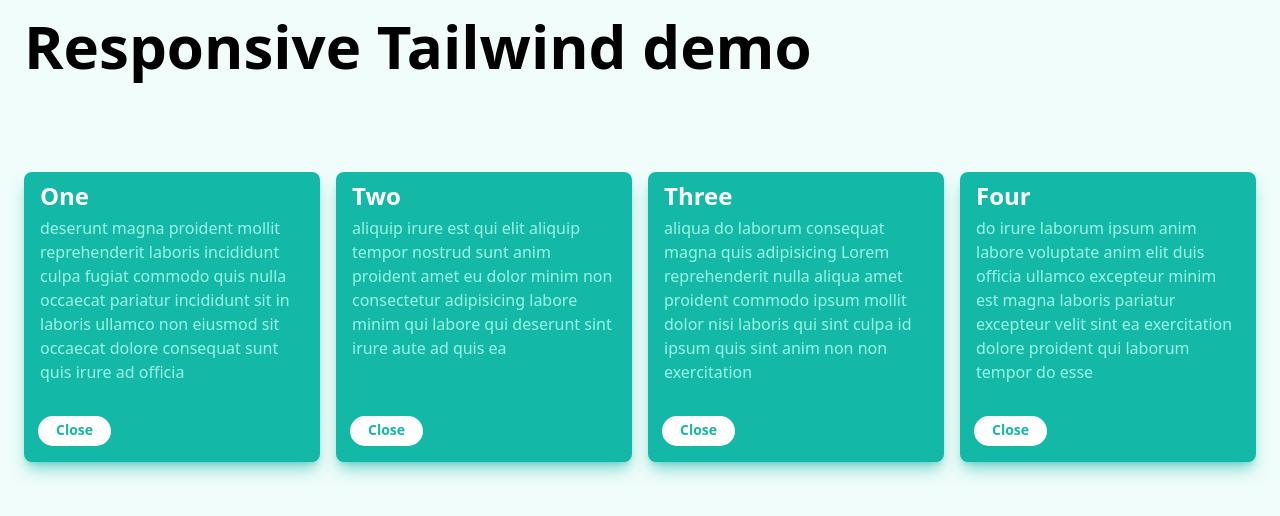
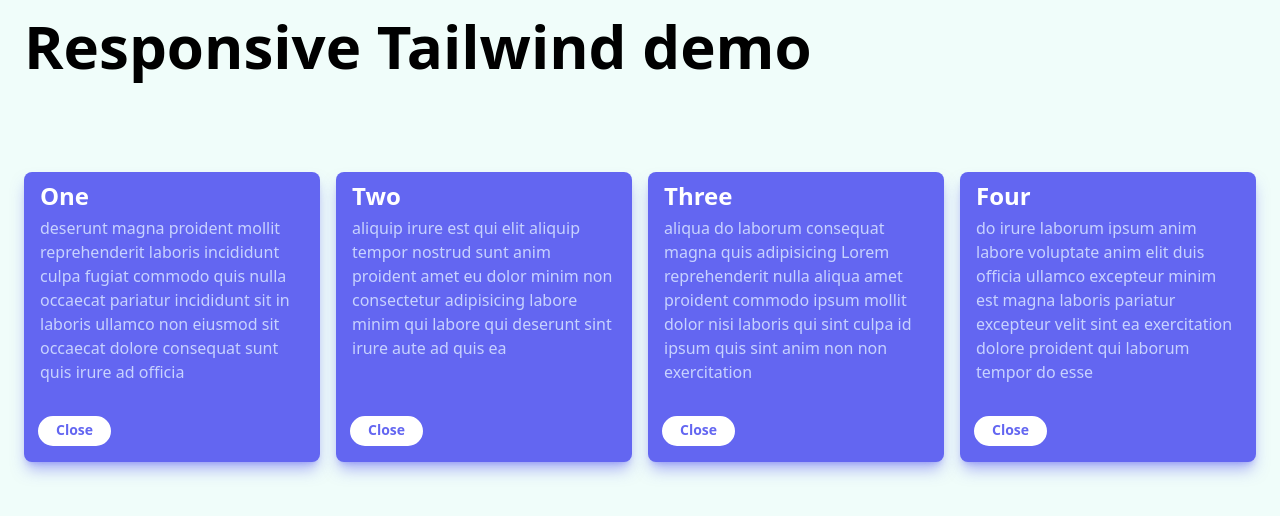
Before and after one commit to sambecker/tailwind, a Next.js app: page / in a window 1280 px wide. Shown: the top 516 px of the page. Built offline with nearby package versions, Linux system fonts and the light colour scheme.

Commit message:
Make component colors dynamic

```diff
--- a/components/Box.tsx
+++ b/components/Box.tsx
@@ -1,34 +1,66 @@
 import { FC } from 'react';
 import { joinClasses } from '../utility/css';
 import Button from '../components/Button';
+import { TailwindColor } from '../pages';
 
 interface Props {
   title: string
   cta: string
   onCtaClick: () => void
+  color?: TailwindColor
 }
 
-const Box: FC<Props> = ({ title, cta, onCtaClick, children }) => {
+const Box: FC<Props> = ({
+  title,
+  cta,
+  onCtaClick,
+  color = 'teal',
+  children,
+}) => {
+  const classesForBox = () => {
+    switch (color) {
+    case 'teal':
+      return 'bg-teal-500 shadow-teal-500/50';
+    case 'indigo':
+      return 'bg-indigo-500 shadow-indigo-500/50';
+    }
+  };
+
+  const classesForText = () => {
+    switch (color) {
+    case 'teal':
+      return 'text-teal-200';
+    case 'indigo':
+      return 'text-indigo-200';
+    }
+  };
+
   return(
     <div
       className={joinClasses([
         'flex flex-col items-start',
         'px-4 pt-2 pb-4',
-        'text-white bg-teal-500  rounded-lg',
-        'shadow-lg shadow-teal-500/50',
+        'text-white rounded-lg shadow-lg',
+        classesForBox(),
       ])}
     >
       <div className="mb-8 grow">
         <h3 className="text-2xl font-bold mb-1">
           {title}
         </h3>
-        <p className="text-teal-200 leading-6">
+        <p
+          className={joinClasses([
+            'leading-6',
+            classesForText(),
+          ])}
+        >
           {children}
         </p>
       </div>
       <Button
         className="-ml-0.5"
         onClick={onCtaClick}
+        color={color}
       >
         {cta}
       </Button>
--- a/components/Button.tsx
+++ b/components/Button.tsx
@@ -1,9 +1,11 @@
 import { FC } from 'react';
+import { TailwindColor } from '../pages';
 import { joinClasses } from '../utility/css';
 
 interface Props {
   className?: string
   onClick: () => void
+  color?: TailwindColor
   dark?: boolean
   large?: boolean
 }
@@ -11,10 +13,30 @@
 const ComponentName: FC<Props>= ({
   className,
   onClick,
+  color = 'teal',
   dark,
   large,
   children,
 }) => {
+  const classesForColor = () => {
+    switch (color) {
+    case 'teal':
+      return joinClasses([
+        'text-teal-500 active:bg-teal-100 active:text-teal-600',
+        dark
+          ? 'border-teal-500 active:shadow-teal-500/25'
+          : 'border-white active:border-teal-100 active:shadow-teal-800/25',
+      ]);
+    case 'indigo':
+      return joinClasses([
+        'text-indigo-500 active:bg-indigo-100 active:text-indigo-600',
+        dark
+          ? 'border-indigo-500 active:shadow-indigo-500/25'
+          : 'border-white active:border-indigo-100 active:shadow-indigo-800/25',
+      ]);
+    }
+  };
+
   return(
     <button
       className={joinClasses([
@@ -24,10 +46,8 @@
         large
           ? 'text-2xl pt-1 pb-2 px-5'
           : 'text-sm pt-0.5 pb-1 px-4',
-        'bg-white text-teal-500 rounded-full active:bg-teal-100 active:text-teal-600 active:shadow-lg',
-        dark
-          ? 'border-teal-500 active:shadow-teal-500/25'
-          : 'border-white active:border-teal-100 active:shadow-teal-800/25',
+        'bg-white rounded-full active:shadow-lg',
+        classesForColor(),
       ])}
       onClick={onClick}
     >
--- a/pages/index.tsx
+++ b/pages/index.tsx
@@ -19,7 +19,10 @@
 
 const TITLE = 'Responsive Tailwind demo';
 
+export type TailwindColor = 'teal' | 'indigo';
+
 const Home: NextPage = () => {
+  const [color] = useState<TailwindColor>('indigo');
   const [items, setItems] = useState(INITIAL_ITEMS);
 
   return (
@@ -38,6 +41,15 @@
         >
           {TITLE}
         </h1>
+
+        {items.length === 0 &&
+          <Button
+            onClick={() => setItems(INITIAL_ITEMS)}
+            dark
+            large
+          >
+            Restore boxes
+          </Button>}
 
         <div className={joinClasses([
           'grid',
@@ -58,20 +70,13 @@
                   cta="Close"
                   onCtaClick={() =>
                     setItems(items.filter(i => i.title !== title))}
+                  color={color}
                 >
                   {text}
                 </Box>
               </motion.div>)}
           </AnimatePresence>
         </div>
-        {items.length === 0 &&
-          <Button
-            onClick={() => setItems(INITIAL_ITEMS)}
-            dark
-            large
-          >
-            Restore boxes
-          </Button>}
       </main>
     </>
   );
```
Also changed, not shown: package.json (+4 -4 lines), 1 other file (tests, documents, lock files or other folders).
